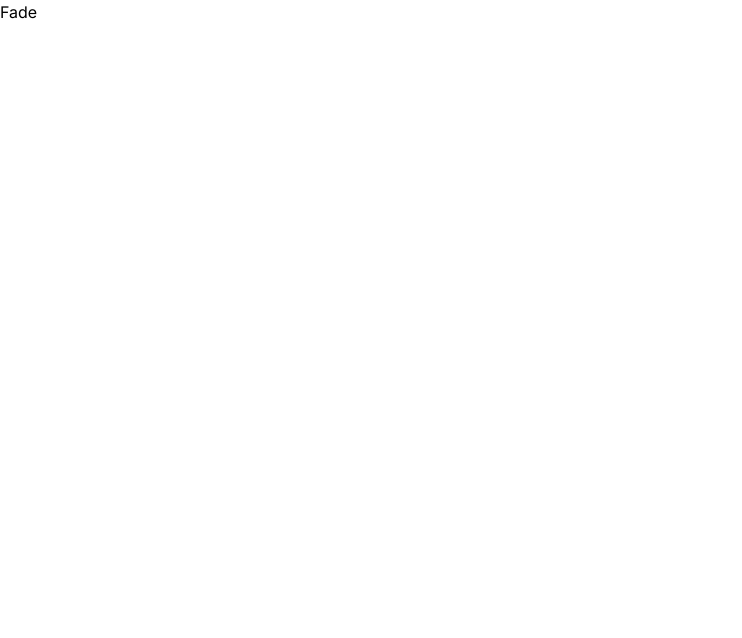
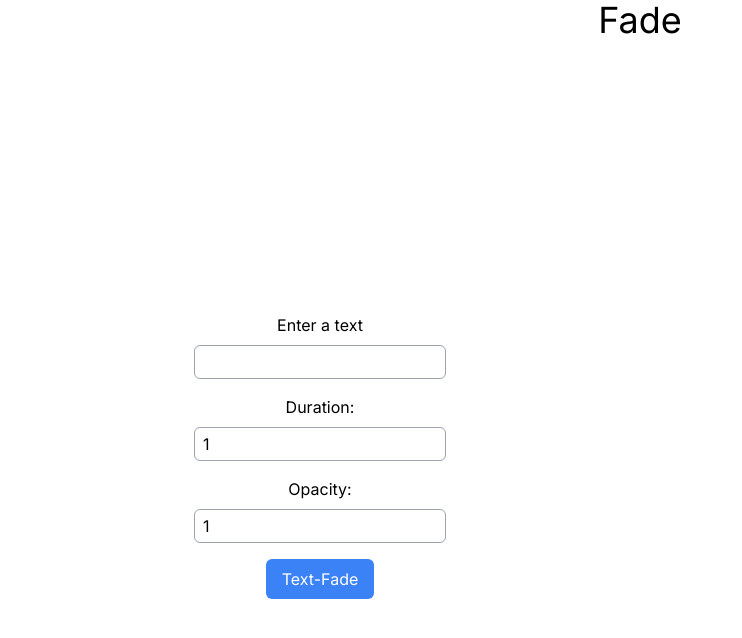
Before and after one commit to infuman69/textanimation, a Next.js app: page /fade in a window 1280 px wide. Shown: the top 638 px of the page, without its empty margins (0-742 px from the left). Built offline with nearby package versions, Linux system fonts and the light colour scheme.

Commit message:
created fade route and animation

```diff
--- a/src/app/fade/page.tsx
+++ b/src/app/fade/page.tsx
@@ -1,7 +1,80 @@
-import React from 'react'
+"use client";
+import React, { useState ,useRef} from "react";
+import gsap from 'gsap';
 
 export default function Fade() {
+  const [duration, setDuration] = useState("1");
+  const [opacity, setOpacity] = useState("1");
+  const [text, setText] = useState("");
+
+  const textRef = useRef<HTMLDivElement | null>(null);
+
+  const handleSubmit = (event: React.FormEvent<HTMLFormElement>) => {
+    const element = textRef.current;
+    event.preventDefault();
+    if (!element) return;
+    gsap.killTweensOf(element); // Clear any previous animations
+
+    // Clear any previously animated properties on the element
+    gsap.set(element, { clearProps: 'all' });
+
+    gsap.to(element, { opacity: opacity as unknown as number, duration: duration as unknown as number });
+    // gsap.to(element, { opacity: 1, duration: 1 });
+    // console.log("Duration:", duration);
+    // console.log("Opacity:", opacity);
+    setDuration("1");
+    setOpacity("1");
+  };
+
   return (
-    <div>Fade</div>
-  )
+    <div className="w-full h-screen">
+      <h1 className="text-4xl text-center">Fade</h1>
+      <div className="flex w-full h-full">
+        <div className="w-1/2 flex justify-center items-center">
+          <form
+            onSubmit={handleSubmit}
+            className="flex flex-col items-center mt-8 w-1/2"
+          >
+            <label htmlFor="duration" className="mb-2">
+              Enter a text
+            </label>
+            <input
+              type="text"
+              id="duration"
+              value={text}
+              onChange={(event) => setText(event.target.value)}
+              className="border border-gray-400 rounded-md px-2 py-1 mb-4"
+            />
+            <label htmlFor="duration" className="mb-2">
+              Duration:
+            </label>
+            <input
+              type="text"
+              id="duration"
+              value={duration}
+              onChange={(event) => setDuration(event.target.value)}
+              className="border border-gray-400 rounded-md px-2 py-1 mb-4"
+            />
+            <label htmlFor="opacity" className="mb-2">
+              Opacity:
+            </label>
+            <input
+              type="text"
+              id="opacity"
+              value={opacity}
+              onChange={(event) => setOpacity(event.target.value)}
+              className="border border-gray-400 rounded-md px-2 py-1 mb-4"
+            />
+            <button
+              type="submit"
+              className="bg-blue-500 text-white px-4 py-2 rounded-md"
+            >
+              Text-Fade
+            </button>
+          </form>
+        </div>
+        <div className="flex justify-center items-center w-1/2" ref={textRef}>{text}</div>
+      </div>
+    </div>
+  );
 }
```
